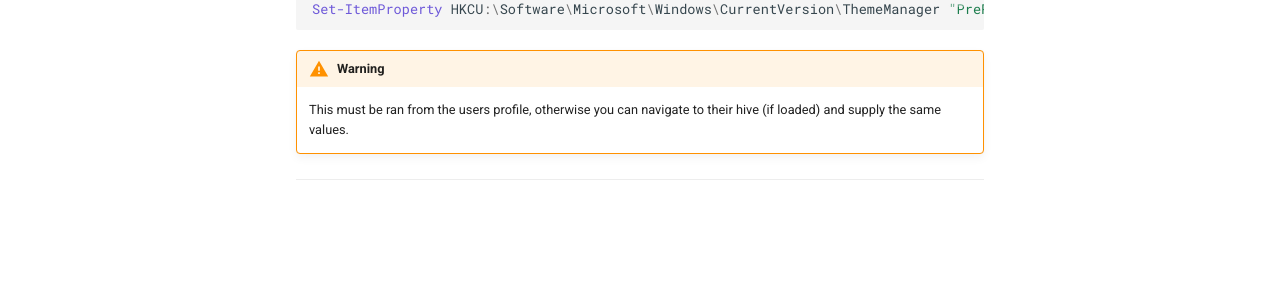
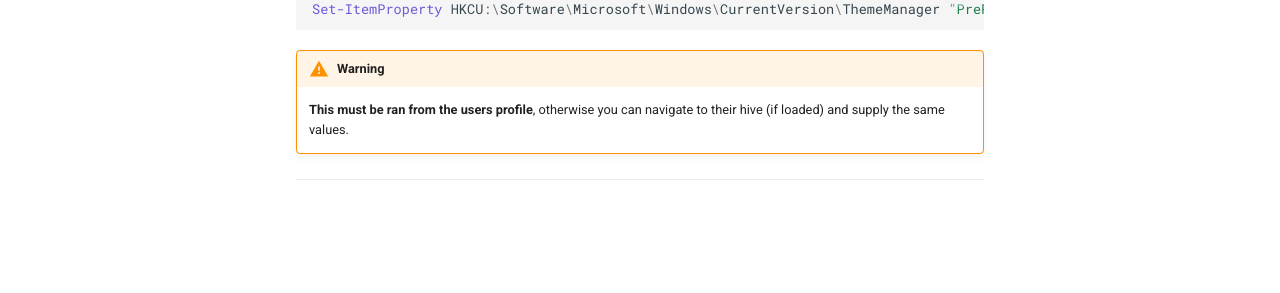
Before and after one commit to Man-Spydar/Konners-Command-Repo, an MkDocs documentation site: the page built from docs/Registry.md, in a window 1280 px wide. Shown: the part 430-723 px from the top of the page. Built offline with MkDocs 1.6.1 and Material for MkDocs 9.7.7, drawn with Linux system fonts in a browser that asks for light colours.

Commit message:
EOD-changes-2-2-26

```diff
--- a/docs/Registry.md
+++ b/docs/Registry.md
@@ -12,6 +12,6 @@ Set-ItemProperty HKCU:\Software\Microsoft\Windows\CurrentVersion\ThemeManager "P
 ~~~
 
 !!! warning
-    This must be ran from the users profile, otherwise you can navigate to their hive (if loaded) and supply the same values.
+    **This must be ran from the users profile**, otherwise you can navigate to their hive (if loaded) and supply the same values.
 
 ---
```
